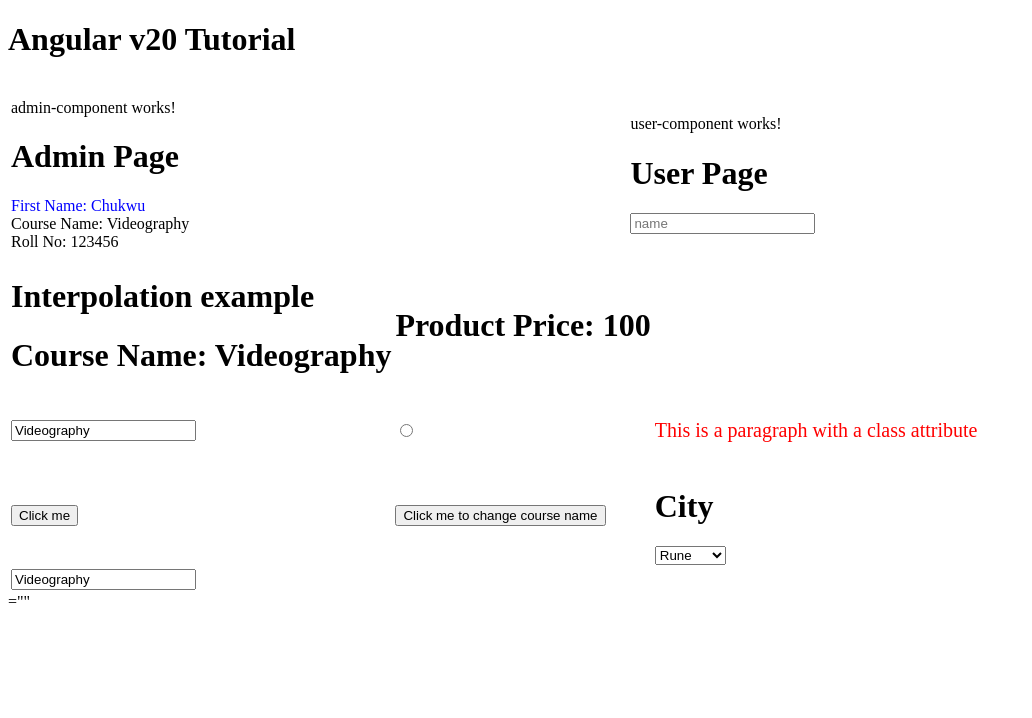
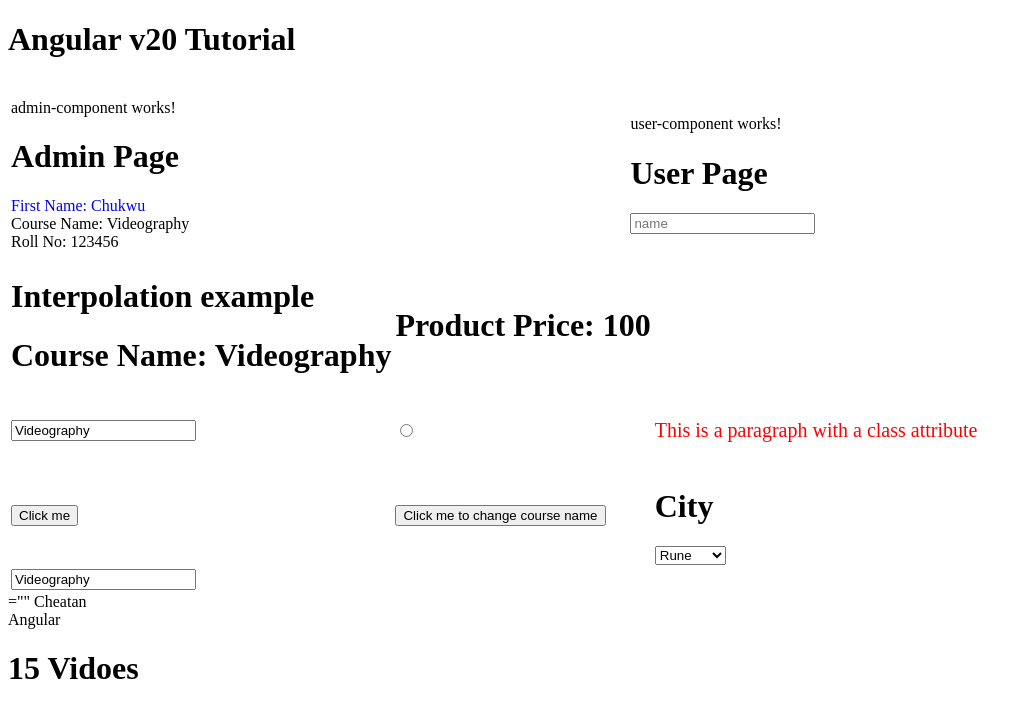
Before and after one commit to Chabsy123/angular-v20-tutorial-01, an Angular app: page / in a window 1280 px wide. Shown: the top 718 px of the page, without its empty margins (0-1032 px from the left). Built offline with nearby package versions, Linux system fonts and the light colour scheme.

Commit message:
Create Signalsin v20 Angular

```diff
--- a/src/app/app.html
+++ b/src/app/app.html
@@ -11,5 +11,5 @@
 </table>
 
 <app-databinding-component></app-databinding-component>
-
+<app-signal-component></app-signal-component>
 <router-outlet />
--- a/src/app/app.ts
+++ b/src/app/app.ts
@@ -3,10 +3,11 @@
 import { UserComponent } from "./components/user-component/user-component";
 import { AdminComponent } from './components/admin-component/admin-component';
 import { DatabindingComponent } from './components/databinding-component/databinding-component';
+import { SignalComponent } from './components/signal-component/signal-component';
 
 @Component({
   selector: 'app-root',
-  imports: [RouterOutlet, UserComponent, AdminComponent, DatabindingComponent],
+  imports: [RouterOutlet, UserComponent, AdminComponent, DatabindingComponent, SignalComponent],
   templateUrl: './app.html',
   styleUrl: './app.css'
 })
--- /dev/null
+++ b/src/app/components/signal-component/signal-component.html
@@ -0,0 +1,9 @@
+<span>{{firstName}}</span>
+
+<br>
+
+<span>{{courseName()}}</span>
+
+<br>
+
+<h1>{{courseDuration()}}</h1>
--- /dev/null
+++ b/src/app/components/signal-component/signal-component.ts
@@ -0,0 +1,33 @@
+import { Component, computed, signal } from '@angular/core';
+
+@Component({
+  selector: 'app-signal-component',
+  imports: [],
+  templateUrl: './signal-component.html',
+  styleUrl: './signal-component.css',
+})
+export class SignalComponent {
+    firstName: string = "Cheatan";
+
+  productName = "Moto"
+
+  courseName = signal<string>('Angular');
+
+  courseDuration = signal("15 Vidoes")
+
+  courseDetails = computed(() => this.courseName() + "-" + this.courseDuration)
+
+  construction() {
+    this.firstName = "Rahul";
+    console.log(this.firstName);
+
+    console.log(this.courseName());
+
+    setTimeout(() => {
+      this.courseName.set("React")
+    }, 5000);
+
+    // this.courseName.set("React")
+    console.log(this.courseName());
+  }
+}
```
Also changed, not shown: src/app/components/signal-component/signal-component.css (added), 1 other file (tests, documents, lock files or other folders).
